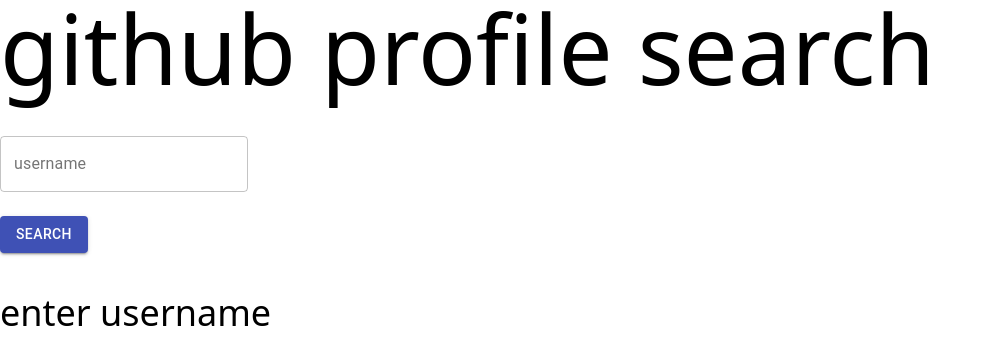
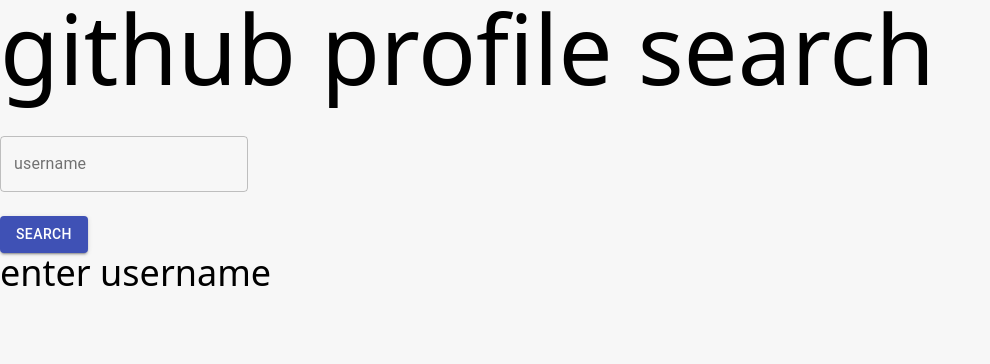
Before and after one commit to thisnat/learn-mern, a React (Create React App) app: page /lab6 in a window 1280 px wide. Shown: the top 364 px of the page, without its empty margins (0-990 px from the left). Built offline with nearby package versions, Linux system fonts and the light colour scheme.

Commit message:
profile box center and fix height ✨

```diff
--- a/src/components/GithubBox.js
+++ b/src/components/GithubBox.js
@@ -3,8 +3,8 @@
 const GithubBox = ({ userData }) => {
     return (
         <div>
-            <div className="text-4xl">
-                <img src={userData.avatar_url} alt="profile pic" />
+            <div className="text-center text-4xl shadow-lg py-10 mx-60 bg-white rounded-lg">
+                <img className="mx-auto" src={userData.avatar_url} alt="profile pic" />
                 <p>{userData.login}</p>
                 <p>followers : {userData.followers}</p>
                 <p>following : {userData.following}</p>
--- a/src/views/Lab6.js
+++ b/src/views/Lab6.js
@@ -36,7 +36,7 @@
         }
 
         return (
-            <div>
+            <div className="bg-za h-full">
                 <div>
                     <p className="text-8xl">github profile search</p>
                     <div className="mt-10">
@@ -49,7 +49,7 @@
                         <Button variant="contained" color="primary" onClick={handleSearchBtn}>search</Button>
                     </div>
                 </div>
-                <div className="mt-10">
+                <div className="pb-20">
                     {
                         this.state.errMsg
                         ? <p className="text-4xl">{this.state.errMsg}</p>
```
